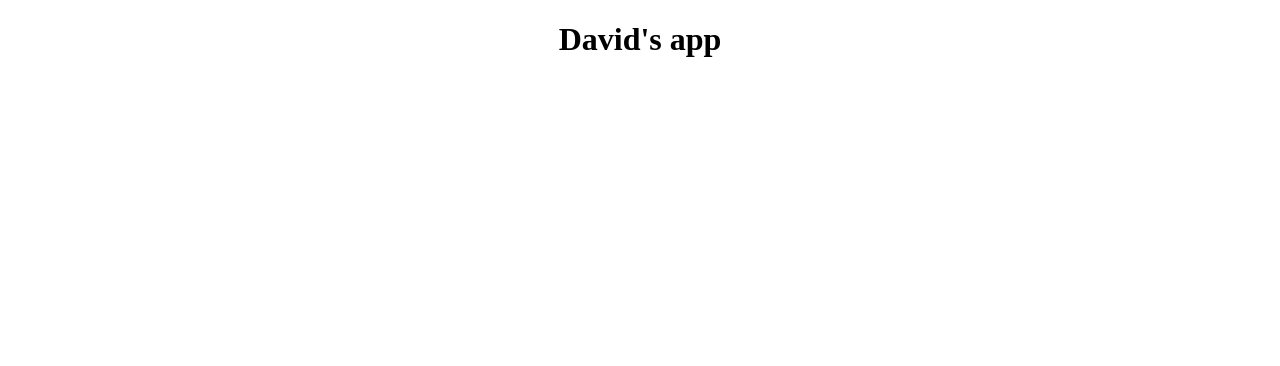
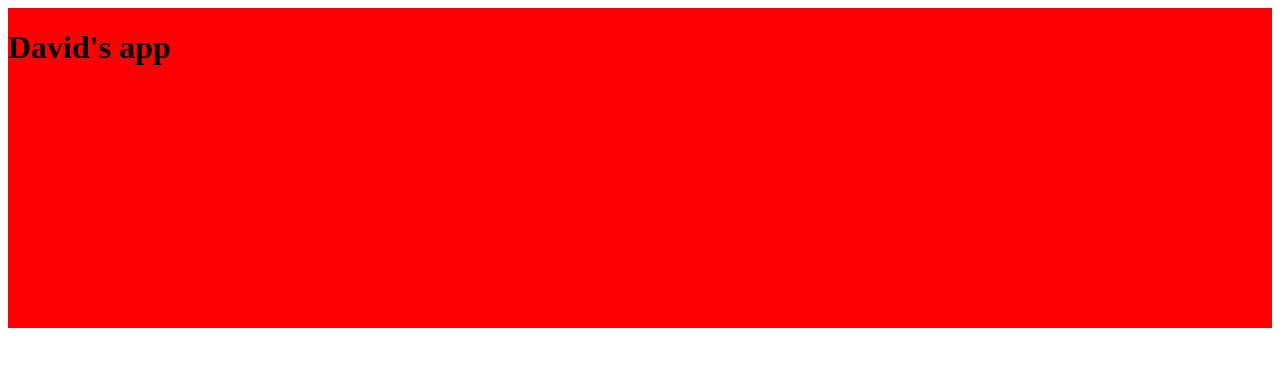
Before and after one commit to daviidbartlett/pokedex-react, a React (Create React App) app: page / in a window 1280 px wide. Shown: the top 366 px of the page. Built offline with nearby package versions, Linux system fonts and the light colour scheme.

Commit message:
make basic css layout

```diff
--- a/package.json
+++ b/package.json
@@ -3,6 +3,7 @@
   "version": "0.1.0",
   "private": true,
   "dependencies": {
+    "axios": "^0.18.0",
     "react": "^16.8.1",
     "react-dom": "^16.8.1",
     "react-scripts": "2.1.3"
--- a/src/App.css
+++ b/src/App.css
@@ -1,3 +1,12 @@
 .App {
-  text-align: center;
+  background-color: red;
+  display: grid;
+  width: 100%;
+  height: 100%;
+  grid-template: 1fr 1fr 1fr 1fr/1fr 1fr;
+  grid-template-areas:
+    "leftHeader rightHeader"
+    "spriteScreen statScreen"
+    "spriteScreen rightButtons"
+    "leftButtons evolutionChain";
 }
```
Also changed, not shown: api.js (added), 1 other file (tests, documents, lock files or other folders).
